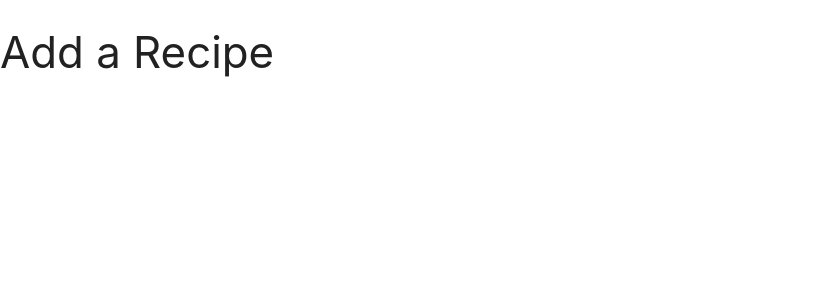
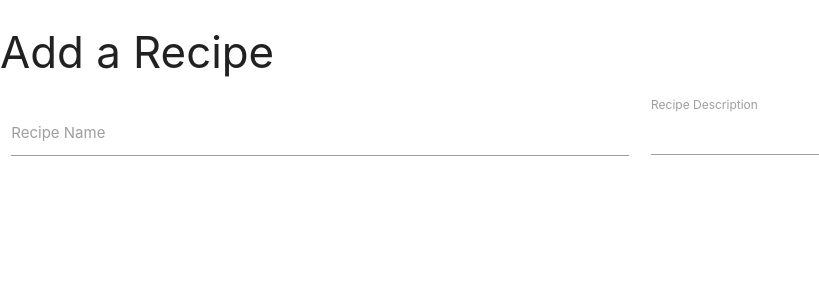
Before and after one commit to GameRockUK/cookingproject2, a Flask app: page /add_recipe in a window 1280 px wide. Shown: the top 300 px of the page, without its empty margins (0-819 px from the left). Run offline with Flask 2, Linux system fonts and the light colour scheme; some libraries are stand-ins or nearby versions.

Commit message:
Started designing newrecipe, added modal to recipes.html

```diff
--- a/templates/base.html
+++ b/templates/base.html
@@ -15,5 +15,10 @@
         $('.collapsible').collapsible();
     });
     </script>
+    <script>
+     $(document).ready(function(){
+    $('.modal').modal();
+  });
+    </script>
     </body>
 </html>
--- a/templates/newrecipe.html
+++ b/templates/newrecipe.html
@@ -1,5 +1,19 @@
 {% extends 'base.html' %} {% block content %}
 
 <h3>Add a Recipe</h3>
+  <div class="row">
+    <form action="" method="POST" class="col s12" me>
+      <div class="row">
+        <div class="input-field col s6">
+          <input id="recipe_name" name="recipe_name" type="text" class="validate">
+          <label for="first_name">Recipe Name</label>
+        </div>
+        <div class="input-field col s6">
+          <textarea id="recipe_description" name="recipe_description" type="text" class="materialize-textarea"> </textarea>
+          <label for="last_name">Recipe Description</label>
+        </div>
+      </div>
+    </form>
+  </div>
 
 {% endblock %}
```
Also changed, not shown: templates/recipes.html (+10 -0 lines).
